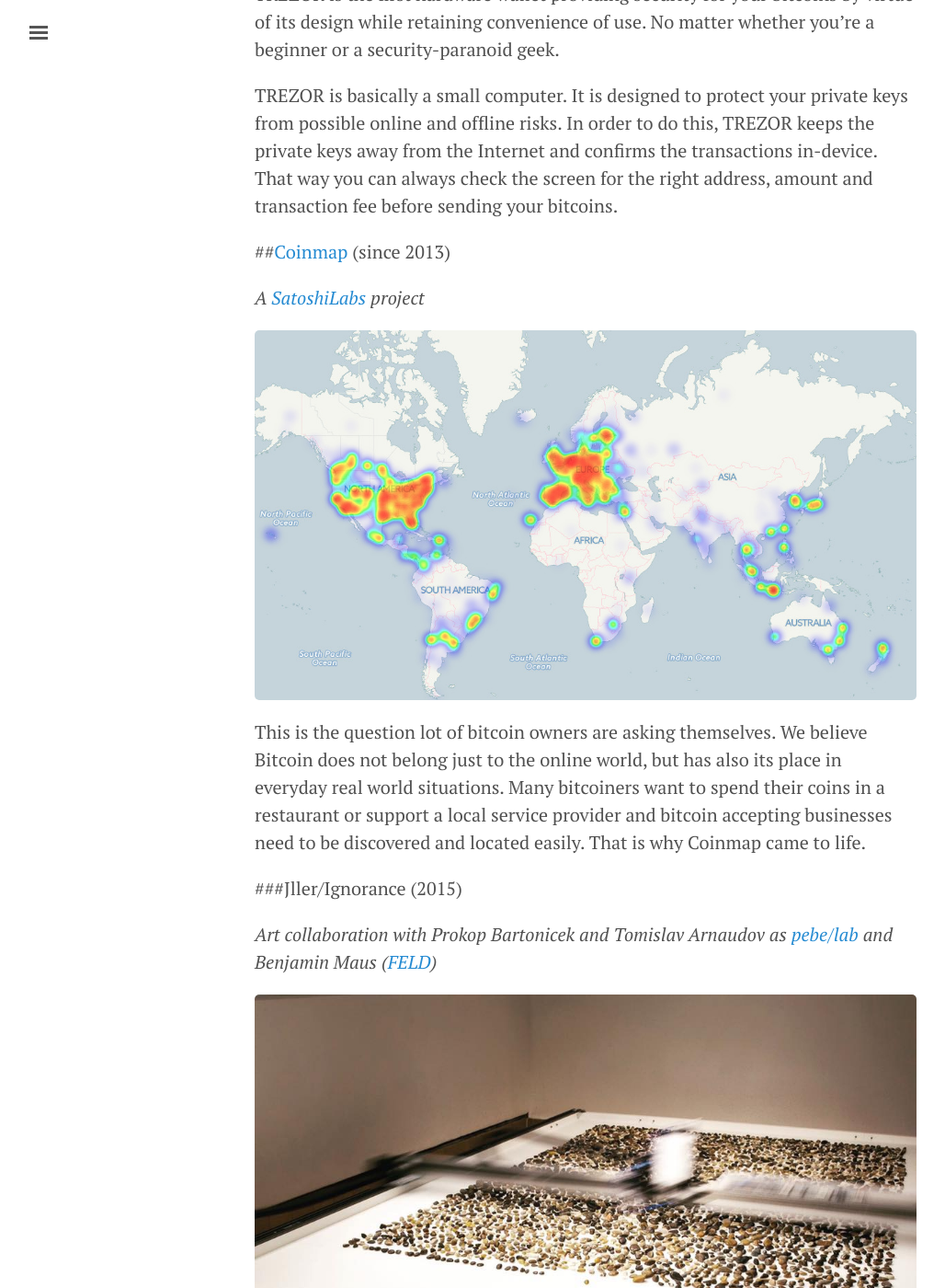
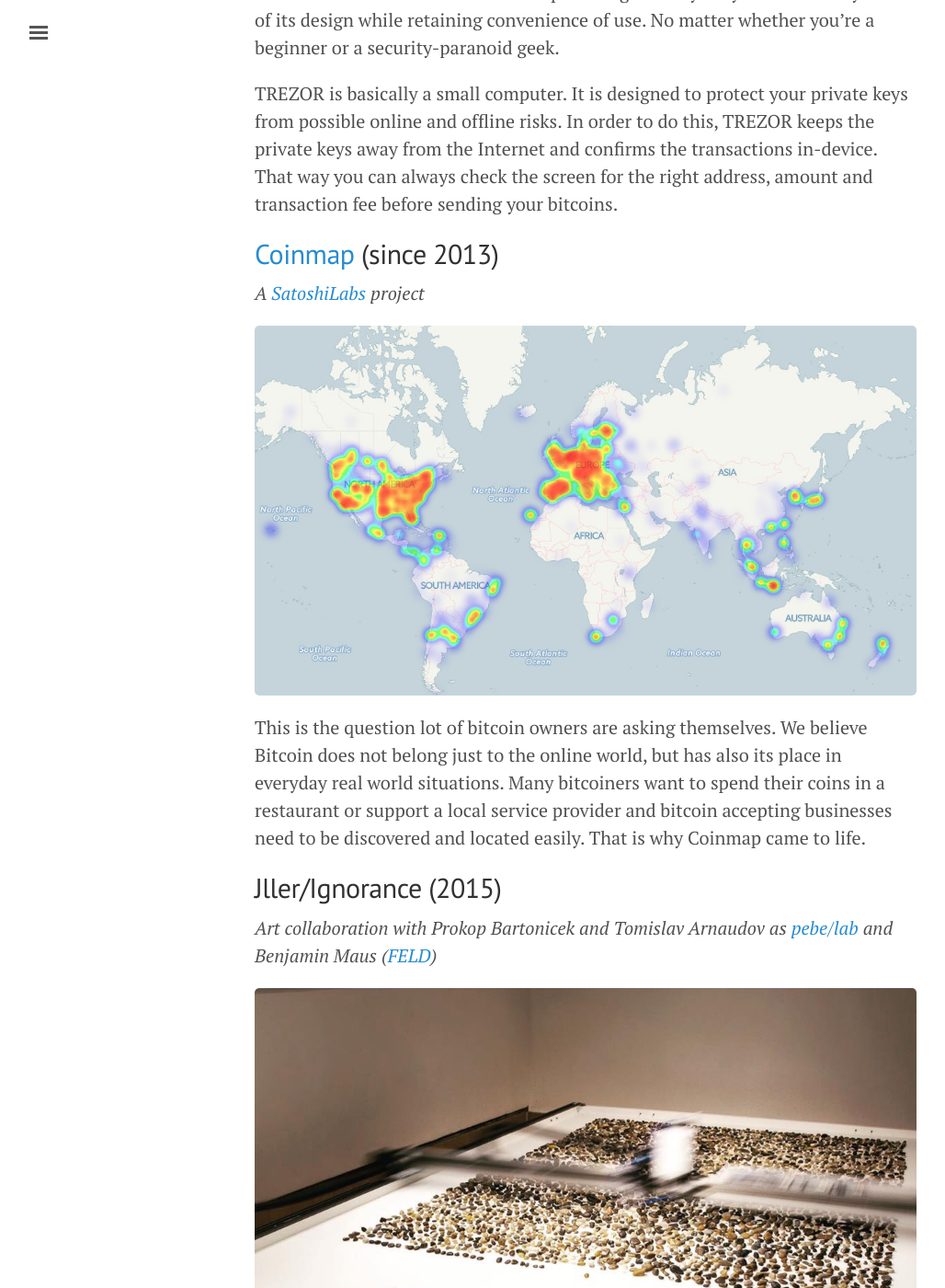
Before and after one commit to prusnak/rusnak.io, a Jekyll site: the page built from projects.md, in a window 1280 px wide and 1400 px high, scrolled down 1946 px. Shown: the whole window at 92% size, without its empty margins (3-1031 px from the left). Built offline with Jekyll 4.4.1, drawn with Linux system fonts in a browser that asks for light colours; nearby versions of some CDN libraries; some of the changed text lies outside the part shown.

Commit message:
fix header syntax

```diff
--- a/projects.md
+++ b/projects.md
@@ -5,7 +5,7 @@
 
 Projects I am/was involved in:
 
-##[TREZOR](https://www.bitcointrezor.com/) (since 2012)
+## [TREZOR](https://www.bitcointrezor.com/) (since 2012)
 
 *A [SatoshiLabs](http://satoshilabs.com) project*
 
@@ -17,7 +17,7 @@
 
 TREZOR is basically a small computer. It is designed to protect your private keys from possible online and offline risks. In order to do this, TREZOR keeps the private keys away from the Internet and confirms the transactions in-device. That way you can always check the screen for the right address, amount and transaction fee before sending your bitcoins.
 
-##[Coinmap](https://coinmap.org/) (since 2013)
+## [Coinmap](https://coinmap.org/) (since 2013)
 
 *A [SatoshiLabs](http://satoshilabs.com) project*
 
@@ -25,7 +25,7 @@
 
 This is the question lot of bitcoin owners are asking themselves. We believe Bitcoin does not belong just to the online world, but has also its place in everyday real world situations. Many bitcoiners want to spend their coins in a restaurant or support a local service provider and bitcoin accepting businesses need to be discovered and located easily. That is why Coinmap came to life.
 
-###Jller/Ignorance (2015)
+## Jller/Ignorance (2015)
 
 *Art collaboration with Prokop Bartonicek and Tomislav Arnaudov as [pebe/lab](http://www.pebe.cz/) and Benjamin Maus ([FELD](http://www.feld.is/))*
 
@@ -35,7 +35,7 @@
 
 Ignorance responds to current trends in mass production - the speed, efficiency and low cost. These apparent benefits have obviously impact on the ecology, the authors, however, are most interested in the impact on the culture - weakening the knowledge, forgetting the original manufacturing techniques and crafts. Hunt for low-cost production diminishes the ability to manually operate and work together - to create value. These tendencies have their essential contribution to the degree of "ignorance" and disinterest of individuals about their environment, forms of living and culture.
 
-###[Complex Harmonic Motion](http://www.pebe.cz/lab/?p=3788) (2014)
+## [Complex Harmonic Motion](http://www.pebe.cz/lab/?p=3788) (2014)
 
 *Art collaboration with Prokop Bartonicek and Tomislav Arnaudov as [pebe/lab](http://www.pebe.cz/)*
 
@@ -47,7 +47,7 @@
 
 In this project the harmonic motion is generated by large pendulum which "draws" using a beam of UV laser on a phosphor projection screen placed underneath it. This strong UV beam charges the phosphor surface that subsequently emits the energy in the form of visible structures, compositions and images.
 
-###[49° 56.822, 15° 15.870](http://www.pebe.cz/lab/?p=3765) (2014)
+## [49° 56.822, 15° 15.870](http://www.pebe.cz/lab/?p=3765) (2014)
 
 *Art ollaboration with Prokop Bartonicek and Tomislav Arnaudov as [pebe/lab](http://www.pebe.cz/)*
 
@@ -57,7 +57,7 @@
 
 Bartoníček's exhibition entitled '49° 56.822, 15° 15.870' (taken from the coordinates of where it's located) is a three-part site-specific project put together specially for the unique spaces of the Gallery of the Central Bohemian Gallery – specifically for the Baroque pharmacy and the spa room of the Jesuit College. All three pieces are poised on the boundary between technological research and conceptual art. The main installation uses a UV laser projector whose construction the artist made himself – the rays of light reflecting off the rippled water's surface draw abstract structures on a phosphorescent surface. The second work involves the classical technique of screenprinting, combining a traditional printmaking form with the current phenomenon of generative graphics. Using a simple flash of light, the third piece 'records' a momentary image of viewers' faces in their own retinas, raising questions about the delicate borderline between the image of reality and an idea conjured by the human mind.
 
-###[Phosphor 360 ver. B](http://www.pebe.cz/lab/?p=3737) (2013)
+## [Phosphor 360 ver. B](http://www.pebe.cz/lab/?p=3737) (2013)
 
 *Art collaboration with Prokop Bartonicek and Tomislav Arnaudov as [pebe/lab](http://www.pebe.cz/)*
 
@@ -67,7 +67,7 @@
 
 The Phosphor 360 ver. B installation is a prototype of a new visual mechanism connecting laser projection, mapping and generative motion graphics with an energy accumulating material. Japanese artist and production engineer Daito Manabe tested a UV laser on a phosphor coated projection surface. P360B also uses a UV laser projector, but it is mounted on a 360° rotating head making it possible to cover selected areas. Real-time generated graphic is projected on objects located nearby. A strong UV beam charges the phosphor-coated surface of the geometric objects that radiate energy in the form of visible structures, compositions and images
 
-###[Mirrsaic NOW](http://www.pebe.cz/lab/?p=3744) (2012)
+## [Mirrsaic NOW](http://www.pebe.cz/lab/?p=3744) (2012)
 
 *Art collaboration with Prokop Bartonicek as [pebe/lab](http://www.pebe.cz/)*
 
@@ -81,7 +81,7 @@
 
 Mirrsaic, as a process and a tool was programmed, generated and manufactured using the most modern techniques and technologies, which are not directly seen by the viewer. The most complicated project tool is hidden; it remains just a wall, a daylight system and several mirrors in the exact shape, the exact place at the exact time.
 
-###[Ignorance](http://richardjanecek.com/ignorance) (2012)
+## [Ignorance](http://richardjanecek.com/ignorance) (2012)
 
 *Art collaboration with Richard Janecek*
 
@@ -93,7 +93,7 @@
 
 The work being a collaboration with Richard Janecek was featured in the National Technical Library (NTK) Gallery in Prague. It uses Kinect and a digital projector to achieve the mentioned effect, so similarly to iaMap Sandbox the technology stays well hidden from the spectator. On every approach the book is opened to a random page and there is a possibility to have a library of books so each time the displayed book is picked randomly as well.
 
-###[Videofeedback](https://github.com/prusnak/videofeedback) (2012)
+## [Videofeedback](https://github.com/prusnak/videofeedback) (2012)
 
 {% for i in (1..6) %}
 ![vf{{ i }}](/assets/vf{{ i }}.jpg)
@@ -103,7 +103,7 @@
 
 The project uses OpenCV for retrieving the camera stream, which is later rendered using OpenGL and an advanced pixel-shader. The behavior of this shader is controlled by an attached MIDI controller, which in combination with a movable camera provides an easy and intuitive way how to interact with the process that generates the images. Audio can also be used to change the filter parameters resulting in visuals that react to volume and/or frequency of the recorded sound.
 
-###[SVG-edit](https://github.com/svg-edit/svgedit) (since 2009)
+## [SVG-edit](https://github.com/svg-edit/svgedit) (since 2009)
 
 ![svg-edit1](/assets/svg-edit1.png)
 
```
Also changed, not shown: _posts/2008-11-12-google-summer-of-code-mentors-summit-2008-day-0.md (+1 -1 lines), _posts/2008-11-13-google-summer-of-code-mentors-summit-2008-day-1.md (+1 -1 lines), _posts/2008-11-15-google-summer-of-code-mentors-summit-2008-day-2.md (+1 -1 lines), about.md (+6 -6 lines).
